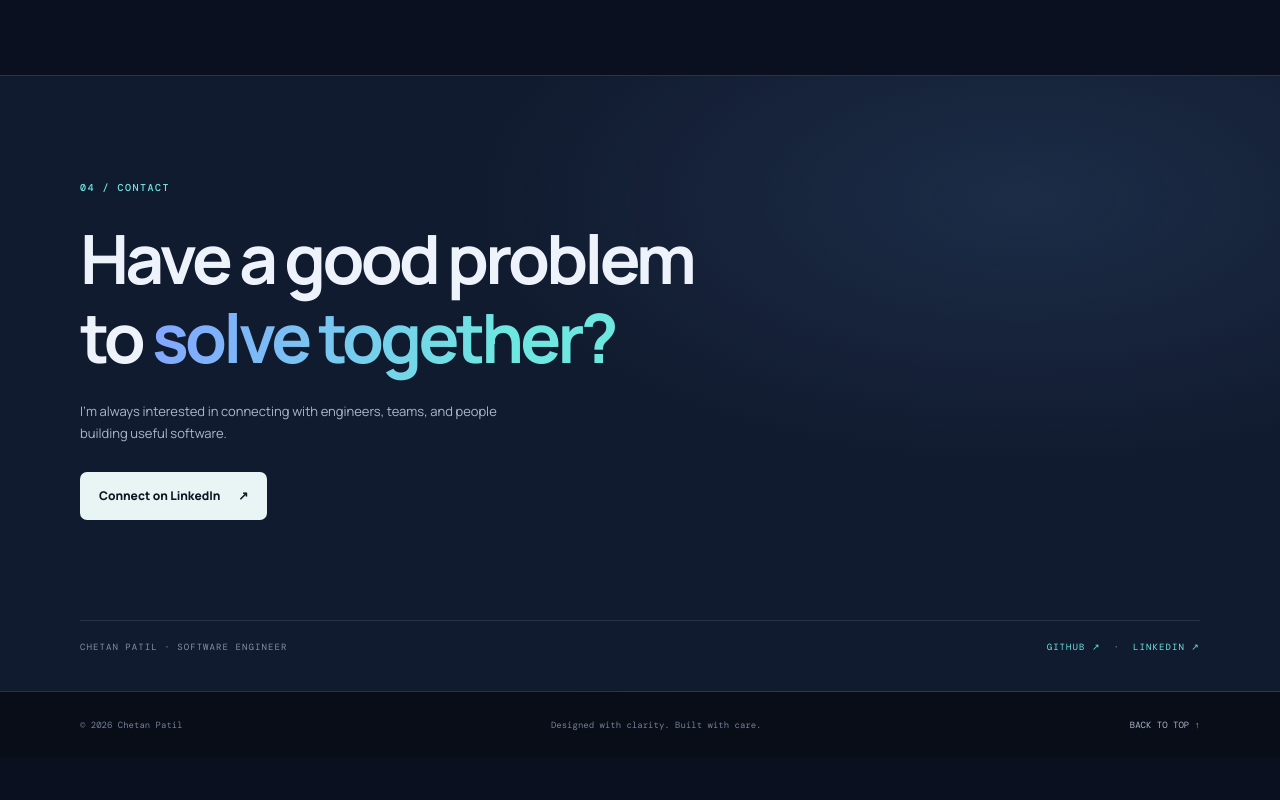
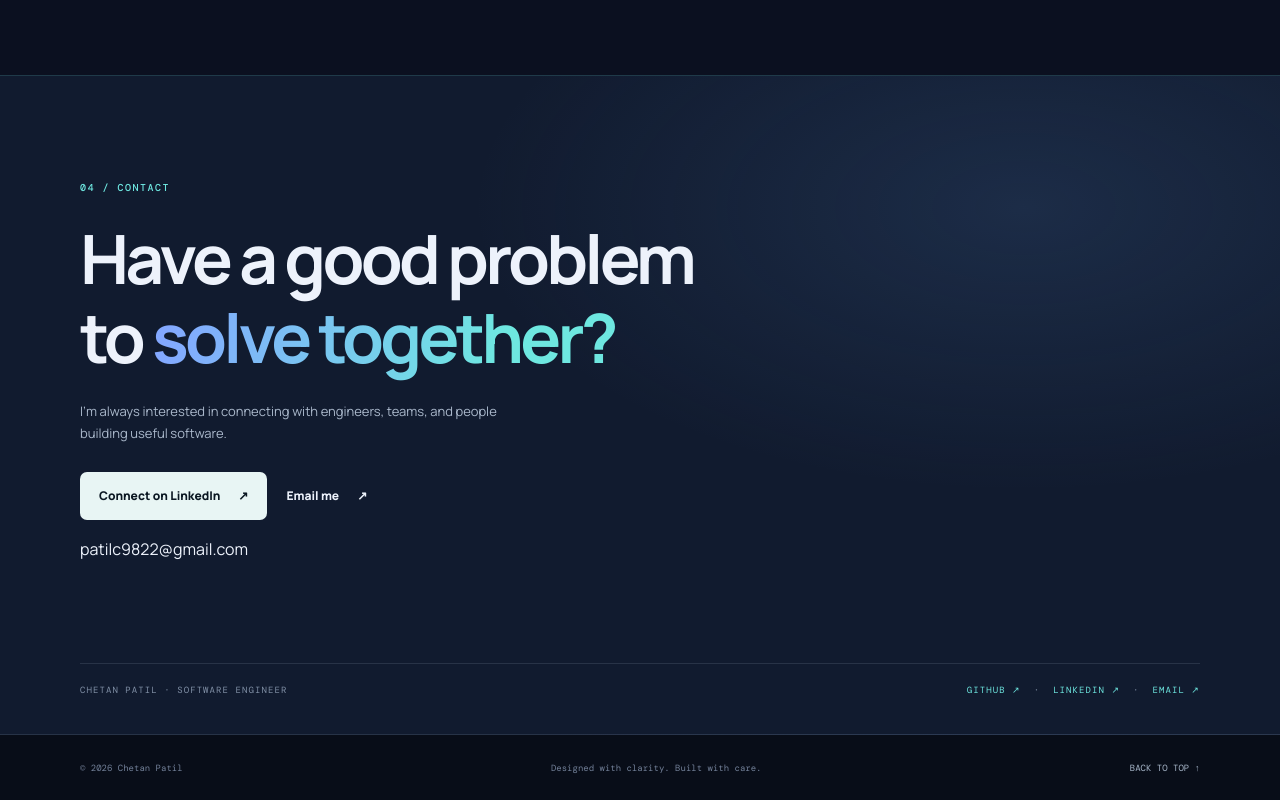
Before and after one commit to chetan1237/chetan1237.github.io, a plain HTML site: page index.html in a window 1280 px wide. Shown: the part 3090-3890 px from the top of the page. Before the commit the page ends 3847 px from the top, so only its background shows below. Drawn offline with nearby package versions, Linux system fonts and the light colour scheme.

Commit message:
Add professional email contact links

```diff
--- a/index.html
+++ b/index.html
@@ -88,8 +88,9 @@
       <div class="section-shell contact-inner">
         <p class="eyebrow">04 / CONTACT</p><h2>Have a good problem<br>to <span class="gradient-text">solve together?</span></h2>
         <p class="contact-copy">I'm always interested in connecting with engineers, teams, and people building useful software.</p>
-        <a class="button button-light" href="https://www.linkedin.com/in/chetan-patil-bb839a1b1/" target="_blank" rel="noopener noreferrer">Connect on LinkedIn <span aria-hidden="true">↗</span></a>
-        <div class="contact-bottom"><span>CHETAN PATIL · SOFTWARE ENGINEER</span><span><a href="https://github.com/chetan1237" target="_blank" rel="noreferrer">GITHUB ↗</a> &nbsp;·&nbsp; <a href="https://www.linkedin.com/in/chetan-patil-bb839a1b1/" target="_blank" rel="noopener noreferrer">LINKEDIN ↗</a></span></div>
+        <div class="contact-actions"><a class="button button-light" href="https://www.linkedin.com/in/chetan-patil-bb839a1b1/" target="_blank" rel="noopener noreferrer">Connect on LinkedIn <span aria-hidden="true">↗</span></a><a class="button button-outline-light" href="mailto:patilc9822@gmail.com">Email me <span aria-hidden="true">↗</span></a></div>
+        <p class="contact-email"><a href="mailto:patilc9822@gmail.com">patilc9822@gmail.com</a></p>
+        <div class="contact-bottom"><span>CHETAN PATIL · SOFTWARE ENGINEER</span><span><a href="https://github.com/chetan1237" target="_blank" rel="noreferrer">GITHUB ↗</a> &nbsp;·&nbsp; <a href="https://www.linkedin.com/in/chetan-patil-bb839a1b1/" target="_blank" rel="noopener noreferrer">LINKEDIN ↗</a> &nbsp;·&nbsp; <a href="mailto:patilc9822@gmail.com">EMAIL ↗</a></span></div>
       </div>
     </section>
   </main>
```
